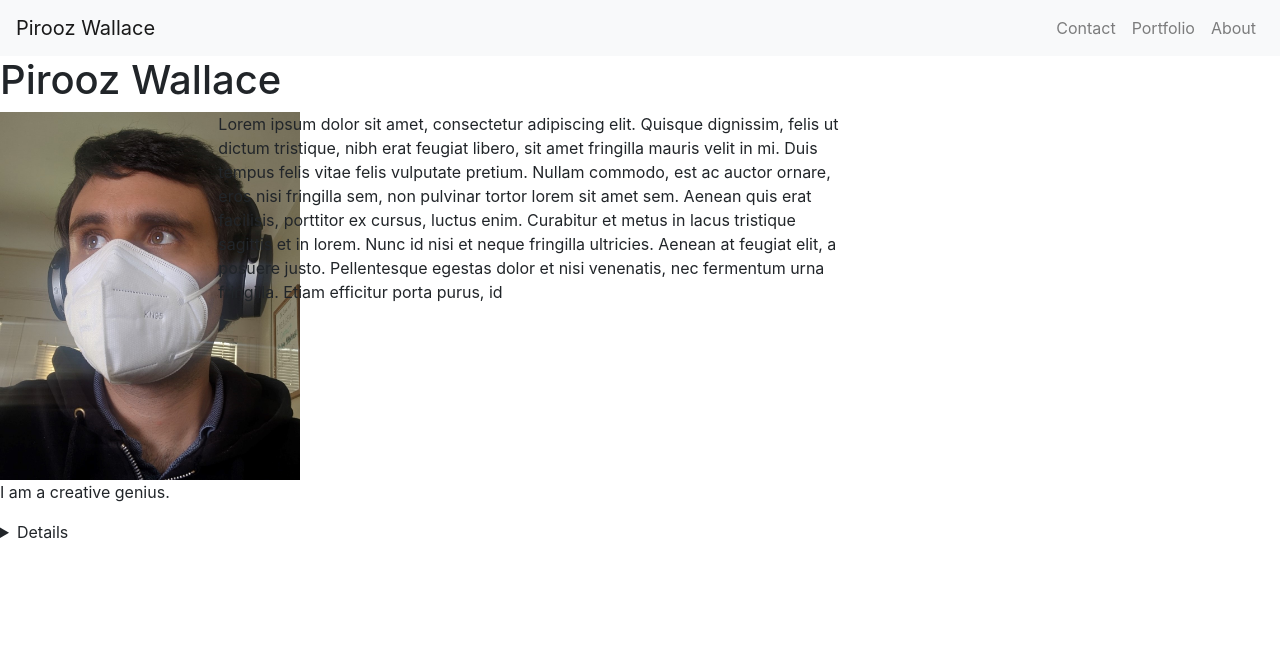
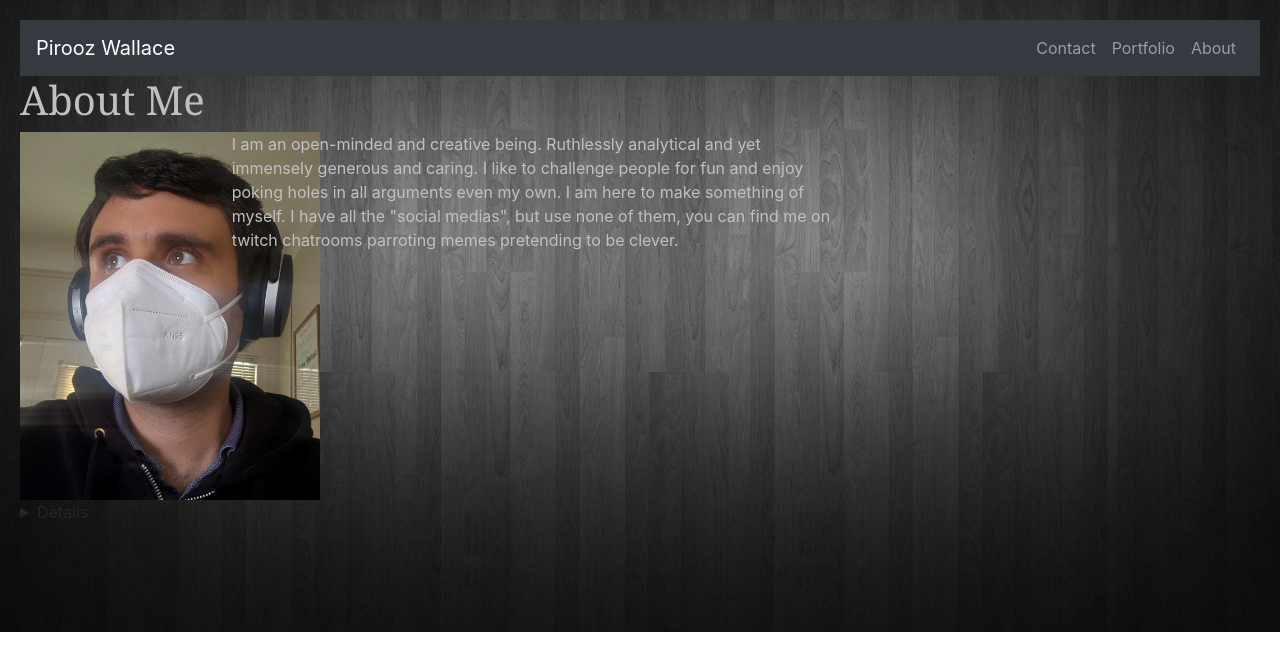
Before and after one commit to attack-theoRy/02BootResponsiveHW, a plain HTML site: page index.html in a window 1280 px wide. Drawn offline with nearby package versions, Linux system fonts and the light colour scheme.

Commit message:
style
created style sheet, added basic styles for body/heading plus contact form stuff. added background image and rearranging design elements so the page doesnt look bad

```diff
--- /dev/null
+++ b/Assets/style.css
@@ -0,0 +1,47 @@
+
+body {
+
+    margin: 10px;
+    padding: 10px;
+    background:  url("Images/backg.jpg");
+    background-size: cover;
+    background-position: center;
+    background-repeat : no-repeat;
+}
+
+.contact-title{
+    margin-top: 100px;
+
+}
+
+h1{
+    font-family: Georgia, 'Times New Roman', Times, serif;
+     color : silver;
+
+}
+
+section{
+    color: silver;
+}
+
+form{
+    margin-top: 50px;
+    transition: all 4s ease-in-out;
+}
+
+/* */
+.form-control{
+    width: 400px;
+    /*background:*/
+    border: 10px;
+    outline: 20px;
+    border-bottom: 1px solid gray;
+    color: #fff;
+    font-size: 18px;
+    margin-bottom: 16px;
+}
+
+input
+{
+    height: 45px;
+}
--- a/index.html
+++ b/index.html
@@ -8,15 +8,20 @@
 
 
     <!--adding bootstrap stylesheet for easy responsive elements-->
-    <link rel="stylesheet" href="https://stackpath.bootstrapcdn.com/bootstrap/4.5.2/css/bootstrap.min.css" integrity="sha384-JcKb8q3iqJ61gNV9KGb8thSsNjpSL0n8PARn9HuZOnIxN0hoP+VmmDGMN5t9UJ0Z" crossorigin="anonymous">
+    <link rel="stylesheet" href="https://stackpath.bootstrapcdn.com/bootstrap/4.5.2/css/bootstrap.min.css"
+    integrity="sha384-JcKb8q3iqJ61gNV9KGb8thSsNjpSL0n8PARn9HuZOnIxN0hoP+VmmDGMN5t9UJ0Z" crossorigin="anonymous">
+
+    <!--my stylesheet-->
+    <link href="Assets/style.css" rel="stylesheet" type="text/css">
 
     <title>About </title>
 
 </head>
+
 <body>
 
     <!--adding responsive navbar -->
-    <nav class="navbar navbar-expand-lg navbar-light bg-light navbar-right">
+    <nav class="navbar navbar-expand-lg navbar-dark bg-dark navbar-right style="background-color:#black;">
         <a class="navbar-brand" href="#">Pirooz Wallace</a>
         <button class="navbar-toggler" type="button" data-toggle="collapse" data-target="#navbarNav" aria-controls="navbarNav" aria-expanded="false" aria-label="Toggle navigation">
           <span class="navbar-toggler-icon"></span>
@@ -24,9 +29,6 @@
         <div class="collapse navbar-collapse" id="navbarNav">
              <!--added ml-auto for right alignment of navbar items-->
           <ul class="navbar-nav ml-auto">
-            <!-- <li class="nav-item active">
-              <a class="nav-link" href="#">Home <span class="sr-only">(current)</span></a>
-            </li> -->
             <li class="nav-item">
               <a class="nav-link" href="contact.html">Contact</a>
             </li>
@@ -39,35 +41,32 @@
           </ul>
         </div>
       </nav>
+      <!--End navbar-->
 
-      <div class="container"></div>
+    <div class="container"></div>
     <div class = "row">
         <div class = "col-md-8">
             <div class = "page-header">
-                <h1>Pirooz Wallace</h1>
+                <h1>About Me</h1>
             </div>
             <div class ="row">
-                <div class=col-md-3>
+                <div class=col-md-3 float-left>
                 <img src= "Assets\Images\profile.jpg" alt="Pirooz in a mask" style="width:300px">
             </div>
             <div class="col-md-9">
+              <div class = "float-right">
                 <section>
-                    Lorem ipsum dolor sit amet, consectetur adipiscing elit. Quisque dignissim, felis ut dictum tristique,
-              nibh erat feugiat libero, sit amet fringilla mauris velit in mi. Duis tempus felis vitae
-              felis vulputate pretium. Nullam commodo, est ac auctor ornare, eros nisi fringilla sem,
-              non pulvinar tortor lorem sit amet sem. Aenean quis erat facilisis, porttitor ex cursus,
-              luctus enim. Curabitur et metus in lacus tristique sagittis et in lorem. Nunc id nisi et
-              neque fringilla ultricies. Aenean at feugiat elit, a posuere justo. Pellentesque egestas
-              dolor et nisi venenatis, nec fermentum urna fringilla. Etiam efficitur porta purus, id
-
+                  I am an open-minded and creative being. Ruthlessly analytical and yet immensely generous and caring.
+                  I like to challenge people for fun and enjoy poking holes in all arguments even my own. I am
+                  here to make something of myself. I have all the "social medias", but use none of them, you
+                  can find me on twitch chatrooms parroting memes pretending to be clever.
                 </section>
+                </div>
             </div>
             </div>
-                    <p>
-                        I am a creative genius.
-                    </p>
                     <details>
-                        PiroozWallace@outlook.com
+                      I like making stuff.
+                      PiroozWallace@outlook.com
                     </details>
               </div>
             </div>
```
Also changed, not shown: Contact.html (+18 -3 lines), Portfolio.html (+29 -2 lines), Assets/Images/backg.jpg (added).
